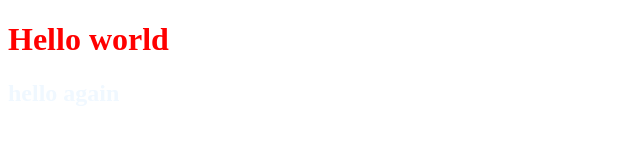
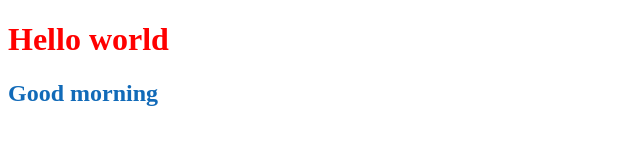
Before and after one commit to Ayzadaa/my-site, a plain HTML site: page index.html in a window 1280 px wide. Shown: the whole page, without its empty margins (0-640 px from the left). Drawn offline with Linux system fonts and the light colour scheme.

Commit message:
add subtitle

```diff
--- a/index.html
+++ b/index.html
@@ -12,7 +12,7 @@
 <body>
 
     <h1>Hello world</h1>
-    <h2>hello again</h2>
+    <h2>Good morning</h2>
 
 </body>
 
--- a/style.css
+++ b/style.css
@@ -3,5 +3,5 @@ h1 {
 }
 
 h2 {
-    color: aliceblue;
+    color: rgb(17, 106, 184);
 }
```
